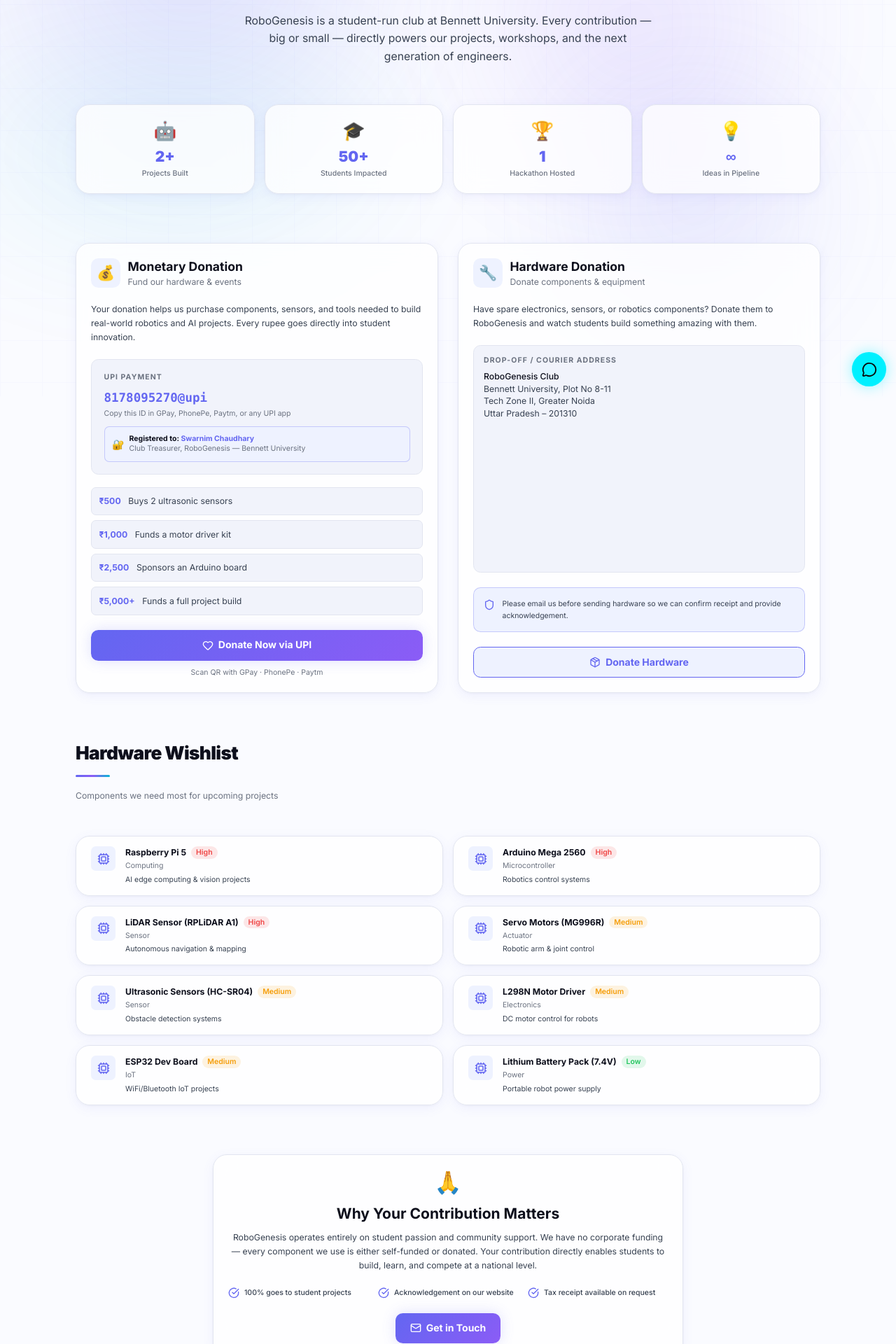
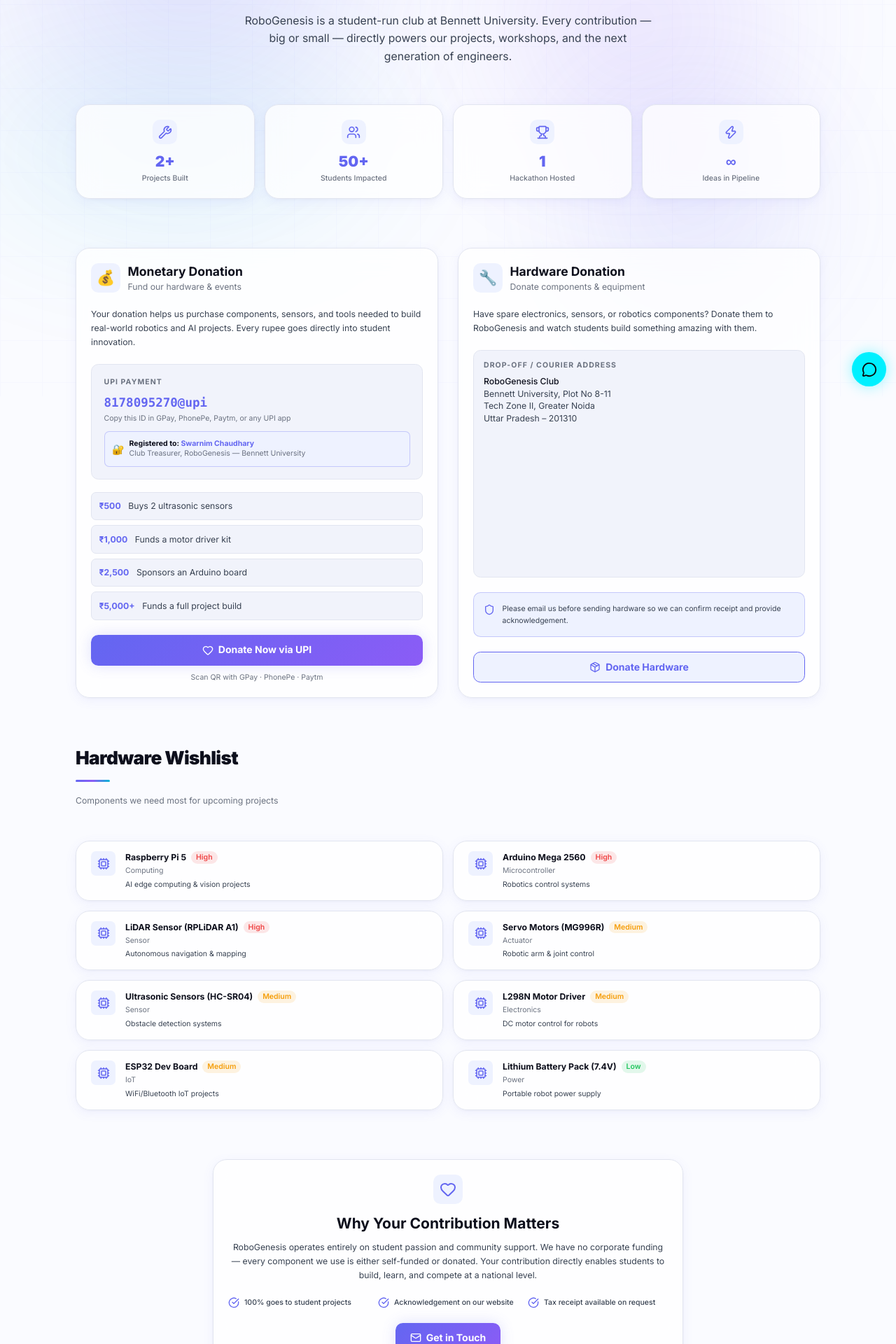
Before and after one commit to Anshupadhyay1419/club_website, a Next.js app: page /contribute in a window 1280 px wide. Shown: the part 234-2154 px from the top of the page at 70% size. Built offline with nearby package versions, Linux system fonts and the light colour scheme.

Commit message:
Replace emojis in Contribute page with lucide-react icons

```diff
--- a/app/contribute/page.tsx
+++ b/app/contribute/page.tsx
@@ -1,4 +1,4 @@
-import { Cpu, Package, Mail, Shield, CheckCircle, Heart } from 'lucide-react'
+import { Cpu, Package, Mail, Shield, CheckCircle, Heart, Wrench, Users, Trophy, Zap } from 'lucide-react'
 import GlassCard from '@/components/ui/GlassCard'
 import SectionHeading from '@/components/ui/SectionHeading'
 import ScrollReveal from '@/components/ui/ScrollReveal'
@@ -19,10 +19,10 @@ const hardwareWishlist = [
 ]
 
 const impactStats = [
-  { value: '2+', label: 'Projects Built', icon: '🤖' },
-  { value: '50+', label: 'Students Impacted', icon: '🎓' },
-  { value: '1', label: 'Hackathon Hosted', icon: '🏆' },
-  { value: '∞', label: 'Ideas in Pipeline', icon: '💡' },
+  { value: '2+', label: 'Projects Built', icon: Wrench },
+  { value: '50+', label: 'Students Impacted', icon: Users },
+  { value: '1', label: 'Hackathon Hosted', icon: Trophy },
+  { value: '∞', label: 'Ideas in Pipeline', icon: Zap },
 ]
 
 const priorityColor: Record<string, string> = {
@@ -66,7 +66,12 @@ export default function ContributePage() {
         <div className="grid grid-cols-2 md:grid-cols-4 gap-4 mb-20">
           {impactStats.map((stat, i) => (
             <GlassCard key={i} className="text-center py-6">
-              <div className="text-3xl mb-2">{stat.icon}</div>
+              <div className="flex justify-center mb-3">
+                <div className="w-10 h-10 rounded-xl flex items-center justify-center"
+                  style={{ background: 'var(--accent-soft)' }}>
+                  <stat.icon size={20} style={{ color: 'var(--accent)' }} />
+                </div>
+              </div>
               <div className="text-2xl font-black mb-1" style={{ color: 'var(--accent)' }}>{stat.value}</div>
               <div className="text-xs font-medium" style={{ color: 'var(--text-muted)' }}>{stat.label}</div>
             </GlassCard>
@@ -204,8 +209,11 @@ export default function ContributePage() {
       {/* Why Contribute */}
       <ScrollReveal>
         <GlassCard className="text-center max-w-3xl mx-auto">
-          <div className="text-4xl mb-4">🙏</div>
-          <h2 className="text-2xl font-bold mb-3 font-[var(--font-space-grotesk)]" style={{ color: 'var(--text-primary)' }}>
+          <div className="flex justify-center mb-4">
+            <div className="w-12 h-12 rounded-xl flex items-center justify-center" style={{ background: 'var(--accent-soft)' }}>
+              <Heart size={24} style={{ color: 'var(--accent)' }} />
+            </div>
+          </div>          <h2 className="text-2xl font-bold mb-3 font-[var(--font-space-grotesk)]" style={{ color: 'var(--text-primary)' }}>
             Why Your Contribution Matters
           </h2>
           <p className="text-sm leading-relaxed mb-6" style={{ color: 'var(--text-secondary)' }}>
```
